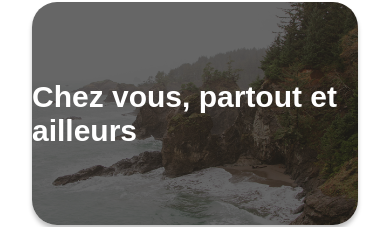
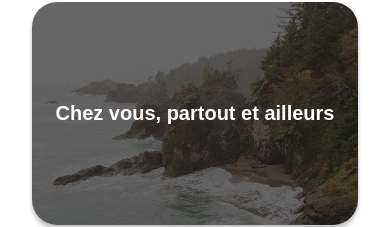
Before and after one commit to DarkKnighte/Kasa, a React (Vite) app: page / in a window 390 px wide. Shown: the part 112-339 px from the top of the page. Built offline with nearby package versions, Linux system fonts and the light colour scheme.

Commit message:
Final Version

```diff
--- a/src/pages/Homepage.scss
+++ b/src/pages/Homepage.scss
@@ -13,8 +13,13 @@
         font-weight: 700;
         font-size: 48px;
         @media screen and (max-width: 768px) {
-          text-align: start;
           font-size: 30px;
+        }
+        @media screen and (max-width: 500px) {
+          font-size: 24px;
+        }
+        @media screen and (max-width: 415px) {
+          font-size: 20px;
         }
     }
 }
--- a/src/pages/Lodging.jsx
+++ b/src/pages/Lodging.jsx
@@ -9,6 +9,7 @@ import './Lodging.scss';
 const Lodging = () => {
   const { id } = useParams();
   const logement = logements.find(logement => logement.id === id);
+  const [first,last] = logement.host.name.split(" ");
 
   if (!logement) {
     return <Navigate to="/404" replace />;
@@ -17,8 +18,6 @@ const Lodging = () => {
   return (
     <div className="lodging-page">
       {logement.pictures && <Carousel pictures={logement.pictures} />}
-      {/* @TODO: Ajouter les détails du logement (avec des composants personnalisées si voulues). */}
-      {/* @TODO: Ajouter la description et les équipements du logement via les collapses. */}
       <div className='lodging-page_container'>
           <div className='lodging-page_container_information'>
               <div className='lodging-page_container_information_lodging'>
@@ -33,7 +32,7 @@ const Lodging = () => {
           </div>
           <div className='lodging-page_container_details'>
               <div className='lodging-page_container_details_host'>
-                  <div className='lodging-page_container_details_host_name'>{logement.host.name}</div>
+                  <div className='lodging-page_container_details_host_name'>{first} <br/> {last}</div>
                   <img className='lodging-page_container_details_host_picture' src={logement.host.picture} alt={logement.host.name} />
               </div>
               <div className='lodging-page_container_details_rating'>
```
